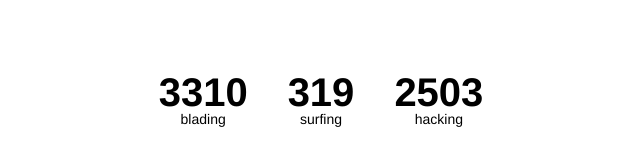
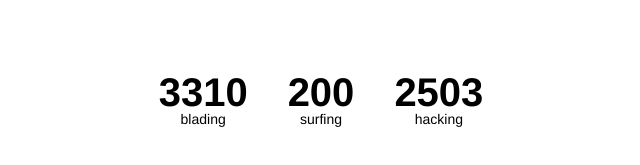
Before and after one commit to friederjanmoerman/yeah, a plain HTML site: page dest/index.html in a window 1280 px wide. Shown: the part 301-466 px from the top of the page, 319-959 px from the left. Drawn offline with Linux system fonts and the light colour scheme.

Commit message:
updated tracking

```diff
--- a/dest/index.html
+++ b/dest/index.html
@@ -16,7 +16,7 @@
       blading
     </li>
     <li class="stats__counters__counter">
-      <span class="stats__counters__counter__number">319</span><br>
+      <span class="stats__counters__counter__number">200</span><br>
       surfing
     </li>
     <li class="stats__counters__counter">
```
Also changed, not shown: src/index.html (+1 -1 lines).
